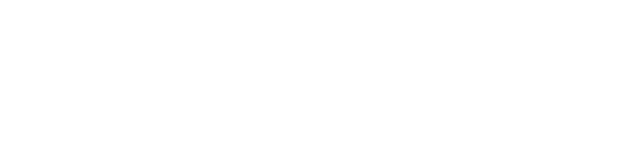
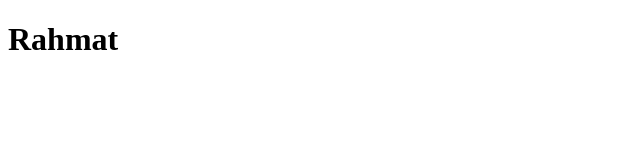
Before and after one commit to FirmanArdiansyah341/test-git, a plain HTML site: page index.html in a window 1280 px wide. Shown: the whole page, without its empty margins (0-640 px from the left). Drawn offline with Linux system fonts and the light colour scheme.

Commit message:
add header & add css file

```diff
--- a/index.html
+++ b/index.html
@@ -6,6 +6,6 @@
     <title>Document</title>
 </head>
 <body>
-
+    <h1>Rahmat</h1>
 </body>
 </html>
```
Also changed, not shown: index.css (added).
